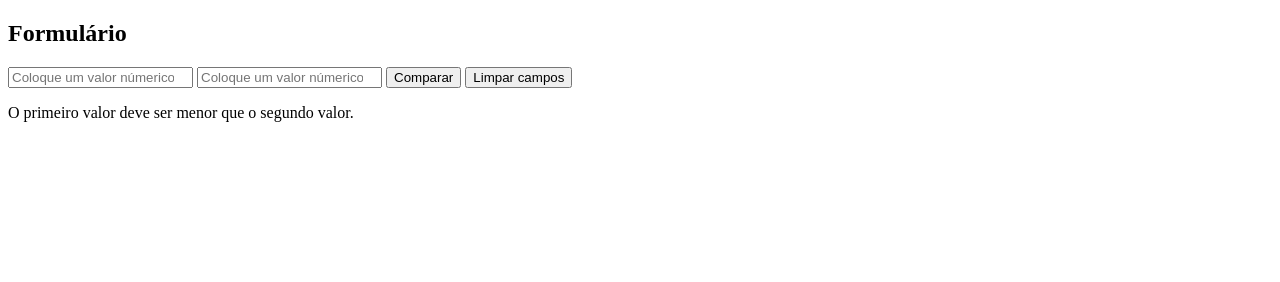
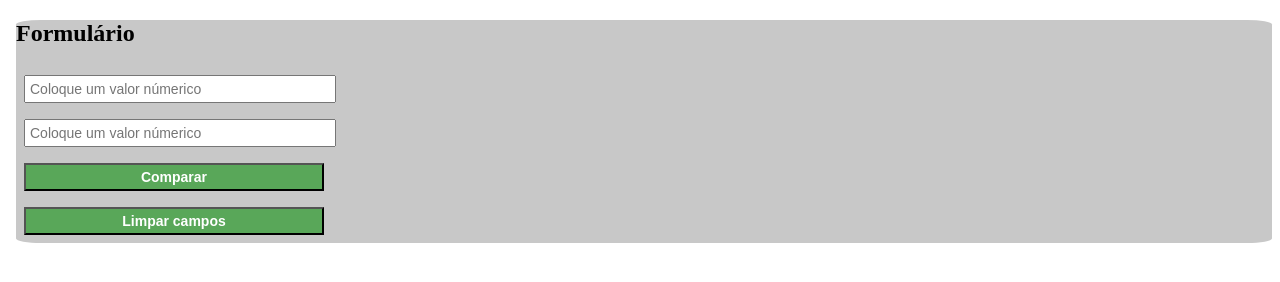
Before and after one commit to PedroPaz0156/frontend_ebac_exercicio1, a plain HTML site: page index.html in a window 1280 px wide. Drawn offline with Linux system fonts and the light colour scheme.

Commit message:
Fixed CSS and JS

```diff
--- a/index.html
+++ b/index.html
@@ -3,8 +3,7 @@
 <head>
     <meta charset="UTF-8">
     <meta name="viewport" content="width=device-width, initial-scale=1.0">
-    <link rel=”stylesheet” href=”./main.css”>
-    <script src="./main.js"></script>
+    <link rel="stylesheet" href="./main.css">
     <title>Formulário Teste</title>
 </head>
 <body>
@@ -24,4 +23,5 @@
         </p>
     </section>
 </body>
+<script src="./main.js"></script>
 </html>
--- a/main.css
+++ b/main.css
@@ -1,13 +1,14 @@
 body {
-    align-content: center;
-    padding: 16px;
+    display: block;
+    align-self: center;
+    margin-left: 16px;
 }
 
 section {
     display: block;
     background-color: rgb(200, 200, 200);
     border: 24px;
-    border-radius: 25%;
+    border-radius: 2%;
 }
 
 form {
@@ -17,6 +18,8 @@ form {
 
 form input, button {
     width: 300px;
+    padding: 4px;
+    margin: 8px;
     font-size: 14px;
 }
 
--- a/main.js
+++ b/main.js
@@ -1,13 +1,13 @@
 const form = document.getElementById("formulario");
-const messagemSucesso = document.querySelector(".success-message");
-const messagemErro = document.querySelector(".error-message");
+const messagemSucesso = document.querySelector("p.success-message");
+const messagemErro = document.querySelector("p.error-message");
 
 form.addEventListener("submit", function(e) {
     let valor1 = document.getElementById("campoA");
     let valor2 = document.getElementById("campoB");
 
     if(valor1.value < valor2.value) {
-        messagemSucesso.value = "Comparação concluída, o ${valor1} é menor do que ${valor2}."
+        messagemSucesso.value = "Comparação concluída, o ${valor1} é menor do que ${valor2}.";
         messagemSucesso.style.display = "block";
     }else {
         messagemErro.style.display = "block";
```
